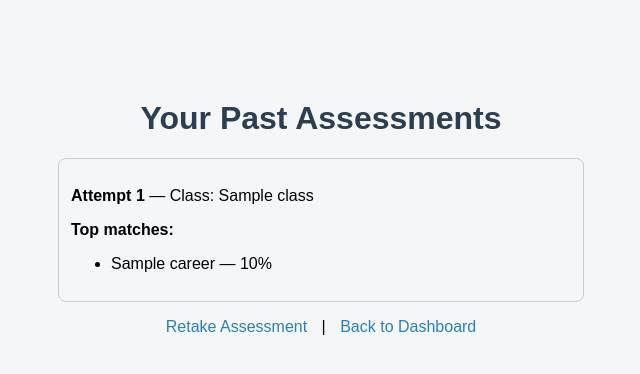
After one commit to Teju1610harer/pathpilot, a Flask app: template templates/history.html in a window 1280 px wide. The commit adds this page. Shown: the top 374 px of the page, without its empty margins (319-959 px from the left). Run offline with Flask 3, Linux system fonts and the light colour scheme; the template is opened without the code that fills it: most values are stand-ins (such as "Sample title", 1, 10 or a date in 2020); parts of the project's set-up code (start-up, migrations or seed data) failed here and were passed over.

Commit message:
Added assessment history page

```diff
--- a/main.py
+++ b/main.py
@@ -148,5 +148,30 @@ def results():
         student_class=feats["class"],
         results=detailed_results
     )
+
+@app.route("/history")
+def history():
+    if "user_id" not in session:
+        flash("Please log in first.")
+        return redirect(url_for("login"))
+
+    past_assessments = list(db.assessments.find(
+        {"user_id": session["user_id"]}
+    ).sort("_id", -1))
+
+    questions = list(db.questions.find({}, {"_id": 0}))
+
+    history_list = []
+    for a in past_assessments:
+        feats = compute_features(a["answers"], questions)
+        predictions = predict_careers(feats, top_n=3)
+        history_list.append({
+            "id": str(a["_id"]),
+            "class": feats["class"],
+            "top_careers": predictions
+        })
+
+    return render_template("history.html", history=history_list)
+
 if __name__ == "__main__":
     app.run(debug=True)
--- a/templates/dashboard.html
+++ b/templates/dashboard.html
@@ -10,6 +10,7 @@
     <p>This is your student dashboard.</p>
     <p><a href="/assessment">Take Career Assessment</a></p>
     <p><a href="/results">View My Results</a></p>
+    <p><a href="/history">View History</a></p>
     <a href="/logout">Logout</a>
 </body>
 </html>
--- /dev/null
+++ b/templates/history.html
@@ -0,0 +1,29 @@
+<!DOCTYPE html>
+<html lang="en">
+<head>
+    <meta charset="UTF-8">
+    <title>History - PathPilot</title>
+    <link rel="stylesheet" href="{{ url_for('static', filename='css/style.css') }}">
+</head>
+<body>
+    <h1>Your Past Assessments</h1>
+
+    {% if not history %}
+        <p>You haven't taken any assessments yet.</p>
+    {% endif %}
+
+    {% for h in history %}
+    <div style="text-align:left; max-width:500px; margin:15px auto; border:1px solid #ccc; padding:12px; border-radius:8px;">
+        <p><b>Attempt {{ loop.revindex }}</b> — Class: {{ h.class }}</p>
+        <p><b>Top matches:</b></p>
+        <ul>
+            {% for career, score in h.top_careers %}
+            <li>{{ career }} — {{ score }}%</li>
+            {% endfor %}
+        </ul>
+    </div>
+    {% endfor %}
+
+    <p><a href="/assessment">Retake Assessment</a> | <a href="/dashboard">Back to Dashboard</a></p>
+</body>
+</html>
```
